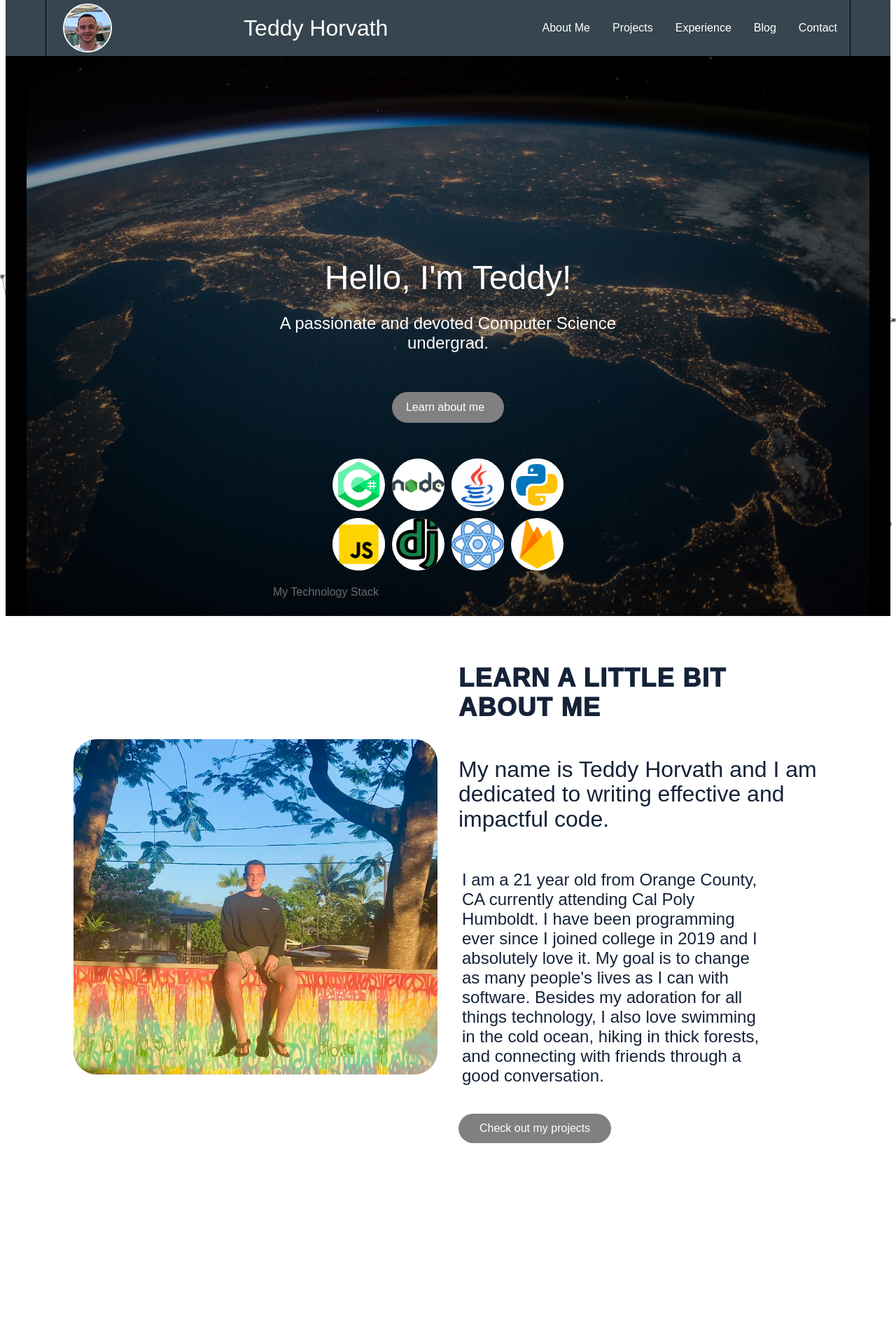
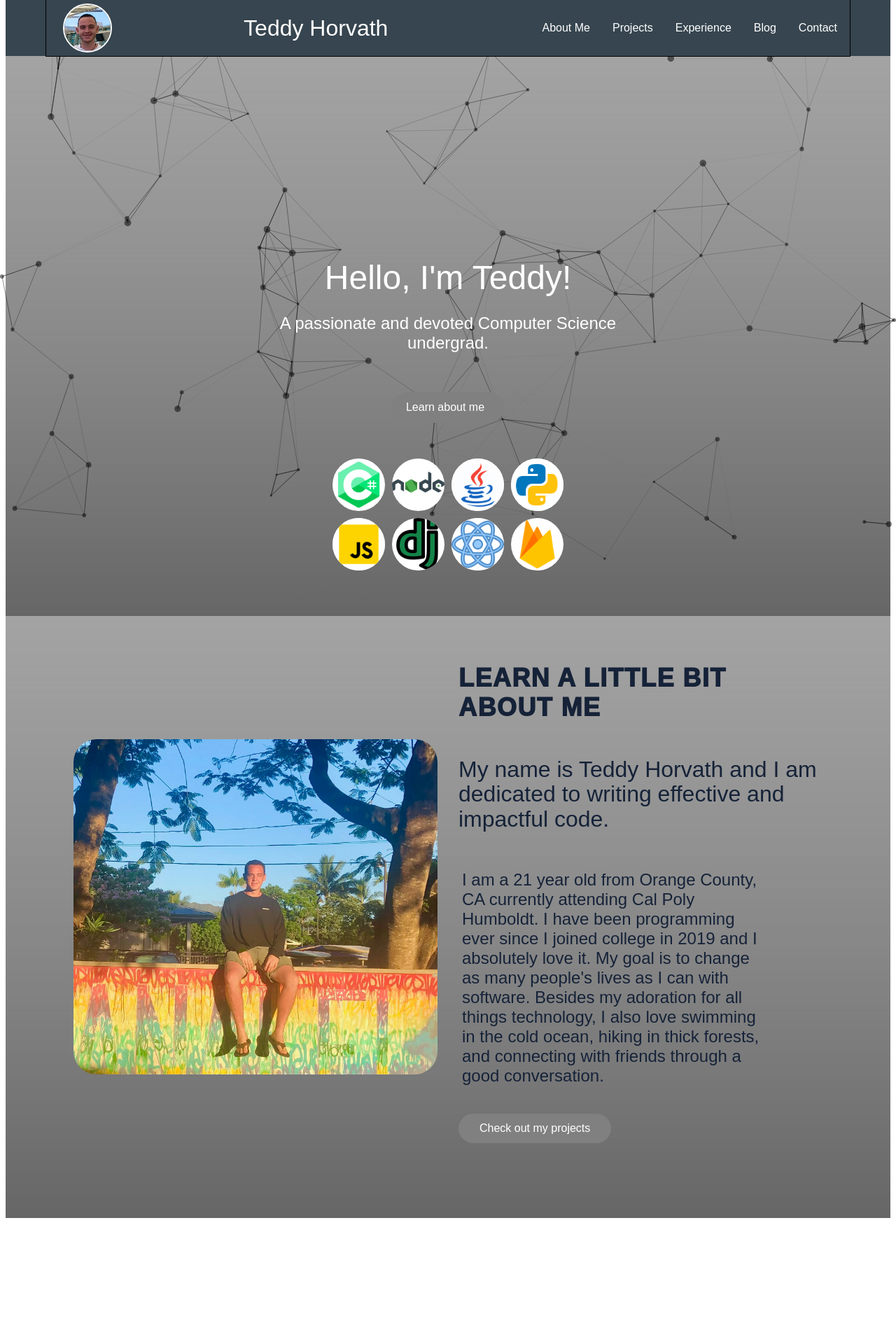
Before and after one commit to HorvathTeddy/tjhorvath.com, a React (Create React App) app: page / in a window 1280 px wide. Shown: the top 1920 px of the page at 70% size. Built offline with nearby package versions, Linux system fonts and the light colour scheme; a web font is replaced by a local one.

Commit message:
background styling

```diff
--- a/src/components/HeroSection/HeroElements.js
+++ b/src/components/HeroSection/HeroElements.js
@@ -2,7 +2,6 @@ import styled from 'styled-components'
 import {MdKeyboardArrowRight, MdArrowForward} from 'react-icons/md'
 
 export const HeroContainer = styled.div`
-    background: #000;
     display: flex;
     justify-content: center;
     align-items: center;
@@ -41,7 +40,6 @@ export const VideoBg = styled.img`
     height: 100%;
     -o-object-fit: cover;
     object-fit: cover;
-    background: #000;
     position: relative;
     z-index: 0;
 
--- a/src/components/HeroSection/index.js
+++ b/src/components/HeroSection/index.js
@@ -34,7 +34,7 @@ const HeroSection = () => {
   return (
     <HeroContainer id='home'>
         <HeroBg>
-            <VideoBg src={Earth} type='image/jpg'></VideoBg>
+            {/* <VideoBg src='' type='image/jpg'></VideoBg>   */}
         </HeroBg>
         <TechStackContainer>
             <TechStack>
--- a/src/components/InfoSection/InfoElements.js
+++ b/src/components/InfoSection/InfoElements.js
@@ -2,6 +2,8 @@ import styled from 'styled-components'
 
 export const InfoContainer = styled.div`
     color: #fff;
+    background: linear-gradient(180deg, rgba(0,0,0,0.2) 0%, rgba(0,0,0,0.6) 100%),
+        linear-gradient(180deg, rgba(0,0,0,0.2) 0%, transparent 100%);
 
     @media screen and (max-width: 768px) {
         padding: 100px 0;
@@ -56,6 +58,8 @@ export const TopLine = styled.p`
     letter-spacing: 1.4px;
     text-transform: uppercase;
     margin-bottom: 50px;
+    position: sticky;
+    z-index: 1;
 `
 
 export const Heading = styled.h1`
@@ -65,6 +69,8 @@ export const Heading = styled.h1`
     font-weight: 75;
     color: #152238;
     margin-bottom: 50px;
+    position: relative;
+    z-index: 1;
 
     @media screen and (max-width: 480px) {
         font-size: 32px;
@@ -78,6 +84,9 @@ export const Subtitle = styled.p`
     line-height: auto;
     color: #152238;
     padding: 5px;
+    position: relative;
+    z-index: 1;
+
 `
 
 export const BtnWrap = styled.div`
```
